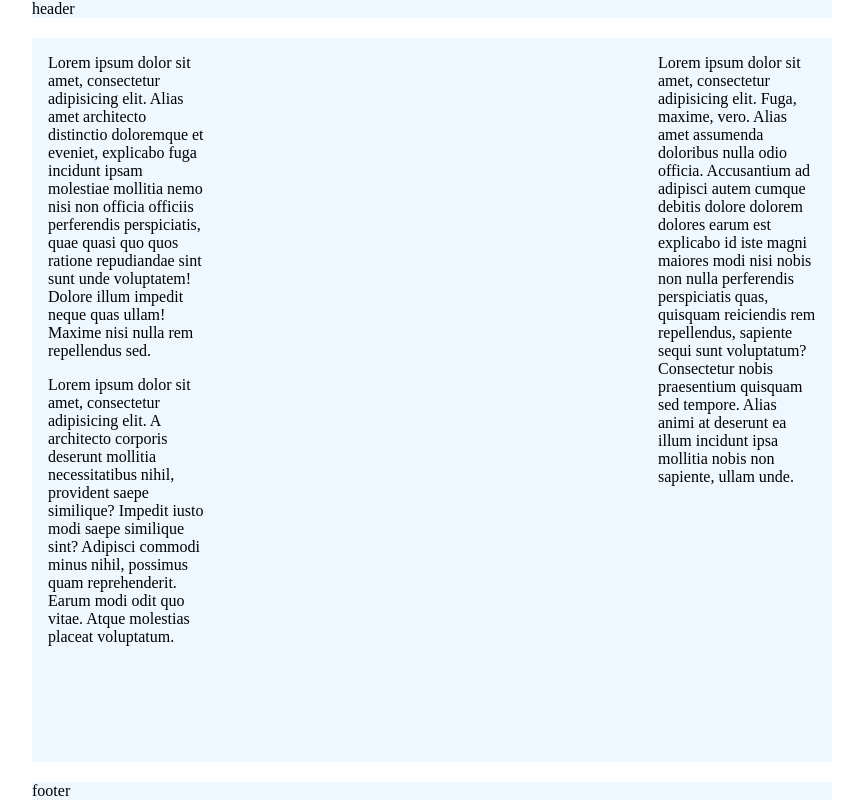
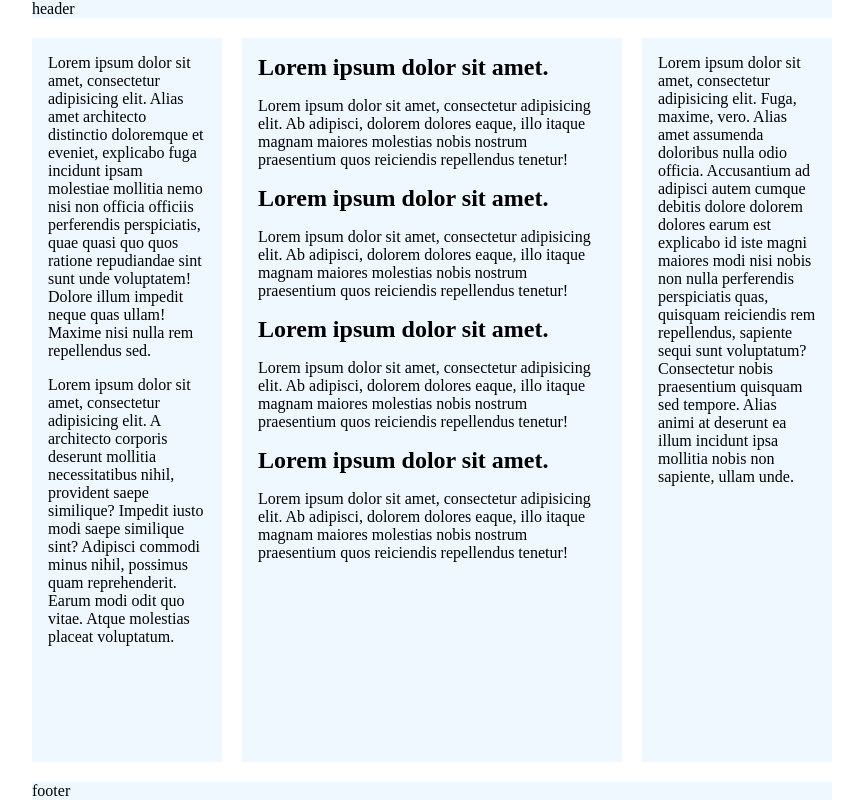
Before and after one commit to annakon/otus-js-baklikova-3-maket, a website: page index.html in a window 1280 px wide. Shown: the whole page, without its empty margins (208-1071 px from the left). Drawn offline with Linux system fonts and the light colour scheme.

Commit message:
центр готов

```diff
--- a/css/styles.css
+++ b/css/styles.css
@@ -14,7 +14,6 @@
 }
 
 .content {
-  background-color: aliceblue;
   display: grid;
   grid-template-columns: 1fr 2fr 1fr;
   gap: 20px;
@@ -28,8 +27,13 @@
   background-color: aliceblue;
 }
 
-p {
+p.simple,
+article {
   margin: 1em;
+}
+
+article p {
+  margin-top: 1em;
 }
 /*.header {
     background-color: aliceblue;
--- a/index.html
+++ b/index.html
@@ -10,12 +10,29 @@
 <header class="header">header</header>
 <section class="content">
     <div class="left-column">
-        <p>Lorem ipsum dolor sit amet, consectetur adipisicing elit. Alias amet architecto distinctio doloremque et eveniet, explicabo fuga incidunt ipsam molestiae mollitia nemo nisi non officia officiis perferendis perspiciatis, quae quasi quo quos ratione repudiandae sint sunt unde voluptatem! Dolore illum impedit neque quas ullam! Maxime nisi nulla rem repellendus sed.</p>
-        <p>Lorem ipsum dolor sit amet, consectetur adipisicing elit. A architecto corporis deserunt mollitia necessitatibus nihil, provident saepe similique? Impedit iusto modi saepe similique sint? Adipisci commodi minus nihil, possimus quam reprehenderit. Earum modi odit quo vitae. Atque molestias placeat voluptatum.</p>
+        <p class="simple">Lorem ipsum dolor sit amet, consectetur adipisicing elit. Alias amet architecto distinctio doloremque et eveniet, explicabo fuga incidunt ipsam molestiae mollitia nemo nisi non officia officiis perferendis perspiciatis, quae quasi quo quos ratione repudiandae sint sunt unde voluptatem! Dolore illum impedit neque quas ullam! Maxime nisi nulla rem repellendus sed.</p>
+        <p class="simple">Lorem ipsum dolor sit amet, consectetur adipisicing elit. A architecto corporis deserunt mollitia necessitatibus nihil, provident saepe similique? Impedit iusto modi saepe similique sint? Adipisci commodi minus nihil, possimus quam reprehenderit. Earum modi odit quo vitae. Atque molestias placeat voluptatum.</p>
     </div>
-    <div class="center-column"></div>
+    <div class="center-column">
+        <article>
+            <h2>Lorem ipsum dolor sit amet.</h2>
+            <p>Lorem ipsum dolor sit amet, consectetur adipisicing elit. Ab adipisci, dolorem dolores eaque, illo itaque magnam maiores molestias nobis nostrum praesentium quos reiciendis repellendus tenetur!</p>
+        </article>
+        <article>
+            <h2>Lorem ipsum dolor sit amet.</h2>
+            <p>Lorem ipsum dolor sit amet, consectetur adipisicing elit. Ab adipisci, dolorem dolores eaque, illo itaque magnam maiores molestias nobis nostrum praesentium quos reiciendis repellendus tenetur!</p>
+        </article>
+        <article>
+            <h2>Lorem ipsum dolor sit amet.</h2>
+            <p>Lorem ipsum dolor sit amet, consectetur adipisicing elit. Ab adipisci, dolorem dolores eaque, illo itaque magnam maiores molestias nobis nostrum praesentium quos reiciendis repellendus tenetur!</p>
+        </article>
+        <article>
+            <h2>Lorem ipsum dolor sit amet.</h2>
+            <p>Lorem ipsum dolor sit amet, consectetur adipisicing elit. Ab adipisci, dolorem dolores eaque, illo itaque magnam maiores molestias nobis nostrum praesentium quos reiciendis repellendus tenetur!</p>
+        </article>
+    </div>
     <div class="right-column">
-        <p>Lorem ipsum dolor sit amet, consectetur adipisicing elit. Fuga, maxime, vero. Alias amet assumenda doloribus nulla odio officia. Accusantium ad adipisci autem cumque debitis dolore dolorem dolores earum est explicabo id iste magni maiores modi nisi nobis non nulla perferendis perspiciatis quas, quisquam reiciendis rem repellendus, sapiente sequi sunt voluptatum? Consectetur nobis praesentium quisquam sed tempore. Alias animi at deserunt ea illum incidunt ipsa mollitia nobis non sapiente, ullam unde.</p>
+        <p class="simple">Lorem ipsum dolor sit amet, consectetur adipisicing elit. Fuga, maxime, vero. Alias amet assumenda doloribus nulla odio officia. Accusantium ad adipisci autem cumque debitis dolore dolorem dolores earum est explicabo id iste magni maiores modi nisi nobis non nulla perferendis perspiciatis quas, quisquam reiciendis rem repellendus, sapiente sequi sunt voluptatum? Consectetur nobis praesentium quisquam sed tempore. Alias animi at deserunt ea illum incidunt ipsa mollitia nobis non sapiente, ullam unde.</p>
     </div>
 </section>
 <footer class="footer">footer</footer>
```
